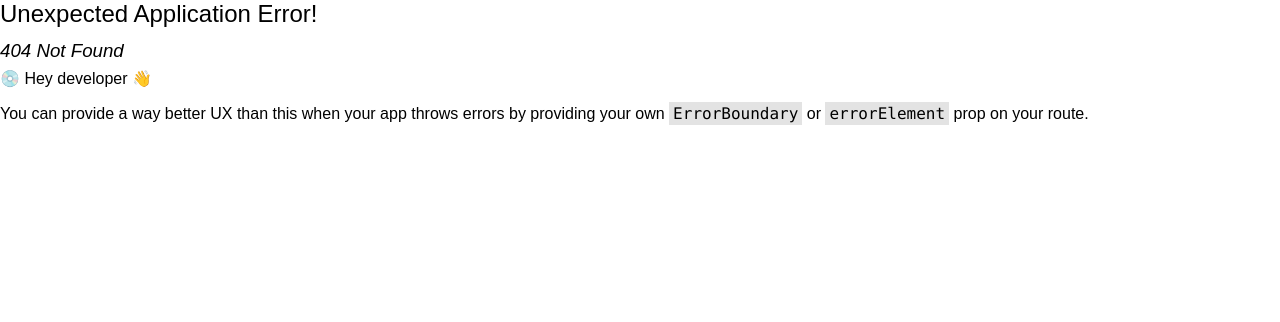
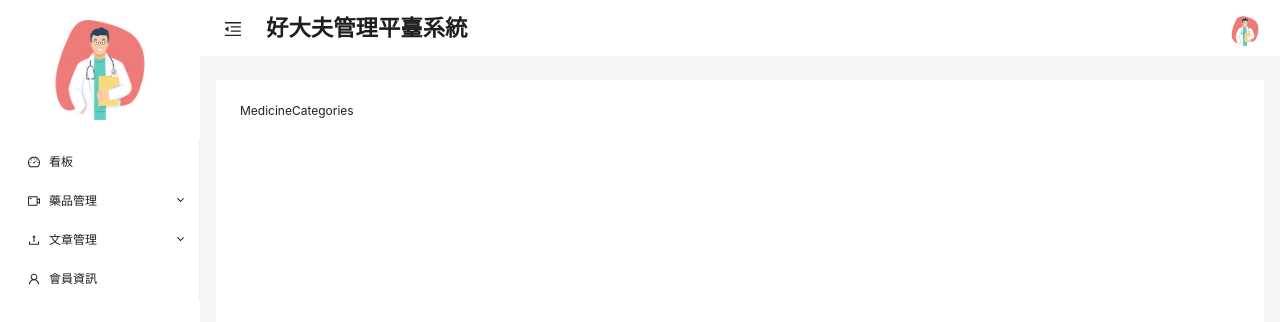
Before and after one commit to SheepNDW/medicine-manager-app, a React (Vite) app: page /admin/medicine/categories in a window 1280 px wide. Before the commit this address had no page. Shown: the top 322 px of the page. Built offline with nearby package versions, Linux system fonts and the light colour scheme.

Commit message:
feat: setting routes path

```diff
--- a/src/App.tsx
+++ b/src/App.tsx
@@ -1,9 +1,10 @@
+import { Outlet } from 'react-router-dom';
 import AppLayout from './components/AppLayout';
 
 function App() {
   return (
     <AppLayout>
-      <h1>App</h1>
+      <Outlet />
     </AppLayout>
   );
 }
--- a/src/components/AppLayout.tsx
+++ b/src/components/AppLayout.tsx
@@ -1,4 +1,5 @@
 import React, { useState } from 'react';
+import { useNavigate } from 'react-router-dom';
 import {
   MenuFoldOutlined,
   MenuUnfoldOutlined,
@@ -7,7 +8,7 @@ import {
   VideoCameraOutlined,
   DashboardOutlined,
 } from '@ant-design/icons';
-import { Layout, Menu, theme } from 'antd';
+import { Dropdown, Layout, Menu, message, theme } from 'antd';
 
 const { Header, Sider, Content } = Layout;
 
@@ -19,6 +20,8 @@ const AppLayout = ({ children }: any) => {
     token: { colorBgContainer },
   } = theme.useToken();
 
+  const navigate = useNavigate();
+
   return (
     <Layout style={{ width: '100vw', height: '100vh' }} id="components-layout-demo-custom-trigger">
       <Sider trigger={null} collapsible collapsed={collapsed} theme="light">
@@ -29,32 +32,35 @@ const AppLayout = ({ children }: any) => {
           theme="light"
           mode="inline"
           defaultSelectedKeys={['1']}
+          onClick={({ key }) => {
+            navigate(key);
+          }}
           items={[
             {
-              key: '1',
+              key: '/admin/dashboard',
               icon: <DashboardOutlined />,
               label: '看板',
             },
             {
-              key: '2',
+              key: '/admin/medicine',
               icon: <VideoCameraOutlined />,
               label: '藥品管理',
               children: [
-                { label: '藥品分類', key: '/admin/medicine_categories' },
-                { label: '藥品資訊', key: '/admin/medicines' },
+                { label: '藥品分類', key: '/admin/medicine/categories' },
+                { label: '藥品資訊', key: '/admin/medicine/list' },
               ],
             },
             {
-              key: '3',
+              key: '/admin/articles',
               icon: <UploadOutlined />,
               label: '文章管理',
               children: [
-                { label: '文章分類', key: '/admin/article_categories' },
-                { label: '文章資訊', key: '/admin/articles' },
+                { label: '文章分類', key: '/admin/articles/categories' },
+                { label: '文章資訊', key: '/admin/articles/list' },
               ],
             },
             {
-              key: '4',
+              key: '/admin/users',
               icon: <UserOutlined />,
               label: '會員資訊',
             },
@@ -67,6 +73,30 @@ const AppLayout = ({ children }: any) => {
             className: 'trigger',
             onClick: () => setCollapsed(!collapsed),
           })}
+          <span className="app-title">好大夫管理平臺系統</span>
+          <Dropdown
+            menu={{
+              items: [
+                { label: '個人中心', key: 'userCenter' },
+                { label: '退出', key: 'logOut' },
+              ],
+              onClick: ({ key }) => {
+                if (key === 'logOut') navigate('/');
+                else message.info('暫未開通');
+              },
+            }}
+          >
+            <img
+              src={logo}
+              style={{
+                width: '30px',
+                borderRadius: '50%',
+                float: 'right',
+                marginTop: '1rem',
+                marginRight: '20px',
+              }}
+            />
+          </Dropdown>
         </Header>
         <Content
           style={{
--- a/src/index.css
+++ b/src/index.css
@@ -21,3 +21,8 @@
   width: 50%;
   margin: 20px auto;
 }
+
+.app-title {
+  font-size: 1.4rem;
+  font-weight: bold;
+}
--- /dev/null
+++ b/src/pages/Dashboard.tsx
@@ -0,0 +1,5 @@
+const Dashboard = () => {
+  return <div>Dashboard</div>;
+};
+
+export default Dashboard;
--- /dev/null
+++ b/src/pages/Login.tsx
@@ -0,0 +1,5 @@
+const Login = () => {
+  return <div>Login</div>;
+};
+
+export default Login;
--- /dev/null
+++ b/src/pages/Users.tsx
@@ -0,0 +1,5 @@
+const Users = () => {
+  return <div>Users</div>;
+};
+
+export default Users;
--- /dev/null
+++ b/src/pages/articles/Categories.tsx
@@ -0,0 +1,5 @@
+const ArticleCategories = () => {
+  return <div>ArticleCategories</div>;
+};
+
+export default ArticleCategories;
--- /dev/null
+++ b/src/pages/articles/List.tsx
@@ -0,0 +1,5 @@
+const ArticleList = () => {
+  return <div>ArticleList</div>;
+};
+
+export default ArticleList;
--- /dev/null
+++ b/src/pages/medicine/Categories.tsx
@@ -0,0 +1,5 @@
+const MedicineCategories = () => {
+  return <div>MedicineCategories</div>;
+};
+
+export default MedicineCategories;
--- /dev/null
+++ b/src/pages/medicine/List.tsx
@@ -0,0 +1,5 @@
+const MedicineList = () => {
+  return <div>MedicineList</div>;
+};
+
+export default MedicineList;
```
Also changed, not shown: src/main.tsx (+23 -1 lines).
